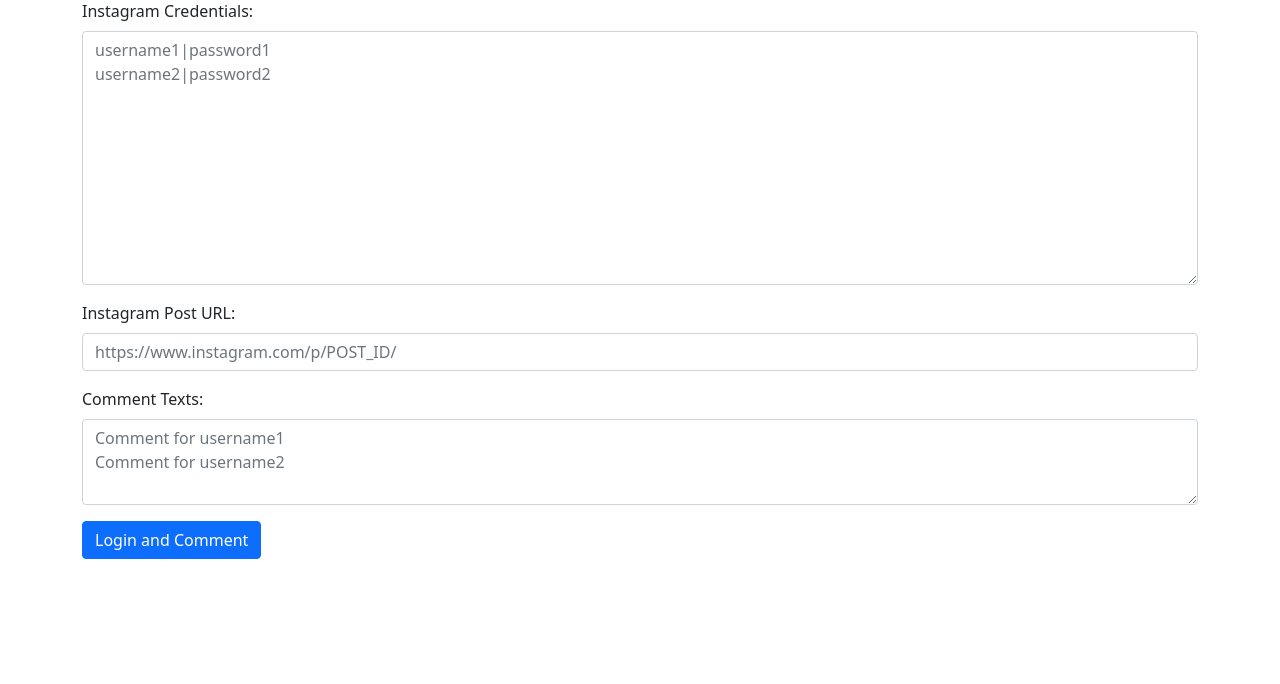
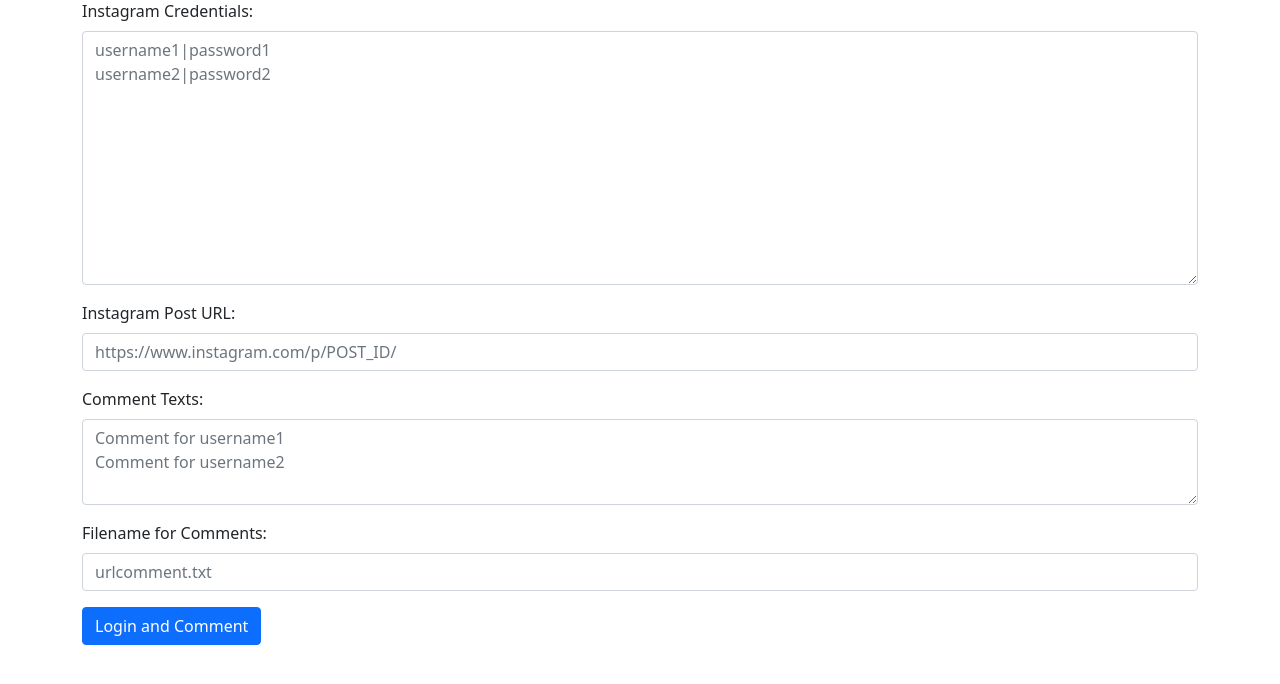
Before and after one commit to yekayee/ig, a Flask app: page / in a window 1280 px wide. Shown: the part 49-733 px from the top of the page. Run offline with Flask 3, Linux system fonts and the light colour scheme; some libraries are stand-ins or nearby versions.

Commit message:
Update index.html

```diff
--- a/templates/index.html
+++ b/templates/index.html
@@ -22,38 +22,33 @@
                 <label for="comment_texts" class="form-label">Comment Texts:</label>
                 <textarea id="comment_texts" name="comment_texts" rows="3" class="form-control" placeholder="Comment for username1&#10;Comment for username2" required></textarea>
             </div>
+            <div class="mb-3">
+                <label for="comment_file" class="form-label">Filename for Comments:</label>
+                <input type="text" id="comment_file" name="comment_file" class="form-control" placeholder="urlcomment.txt" required>
+            </div>
             <button type="submit" class="btn btn-primary">Login and Comment</button>
         </form>
         <div id="results" class="mt-4"></div>
+        <div id="downloadLink" class="mt-3"></div>
     </div>
 
     <script>
         document.getElementById('loginForm').addEventListener('submit', function(event) {
             event.preventDefault();
+
+            // Clear previous results and download link
             document.getElementById('results').innerHTML = '';
+            document.getElementById('downloadLink').innerHTML = '';
 
             let formData = new FormData(this);
             fetch('/', {
                 method: 'POST',
                 body: formData
             })
-        .then(response => {
-            if (!response.ok) {
-                throw new Error('Network response was not ok');
-            }
-            return response.json();
-        })
+            .then(response => response.json())
             .then(data => {
-            if (data.error) {
-                Swal.fire({
-                    title: 'Error',
-                    text: data.error,
-                    icon: 'error'
-                });
-                return;
-            }
-
                 let resultsDiv = document.getElementById('results');
+                let downloadLinkDiv = document.getElementById('downloadLink');
                 if (data.results && data.results.length > 0) {
                     let table = `<table class="table">
                         <thead>
@@ -80,13 +75,18 @@
                     table += `</tbody></table>`;
                     resultsDiv.innerHTML = table;
 
+                    // Display SweetAlert success message
                     Swal.fire({
                         title: 'Success',
                         html: 'Result will show on table below',
                         icon: 'success'
                     });
+
+                    // Add download link
+                    downloadLinkDiv.innerHTML = `<a href="/download/${data.comment_file}" class="btn btn-success">Download Comments File</a>`;
                 } else {
                     resultsDiv.innerHTML = '<p>No results found.</p>';
+                    // Display SweetAlert error message
                     Swal.fire({
                         title: 'Error',
                         text: 'No results found.',
@@ -97,6 +97,7 @@
             .catch(error => {
                 console.error('Error:', error);
                 document.getElementById('results').innerHTML = '<p>An error occurred.</p>';
+                // Display SweetAlert error message
                 Swal.fire({
                     title: 'Error',
                     text: 'An error occurred while processing the request.',
```
Lines whose indentation alone changed are shown as unchanged.
